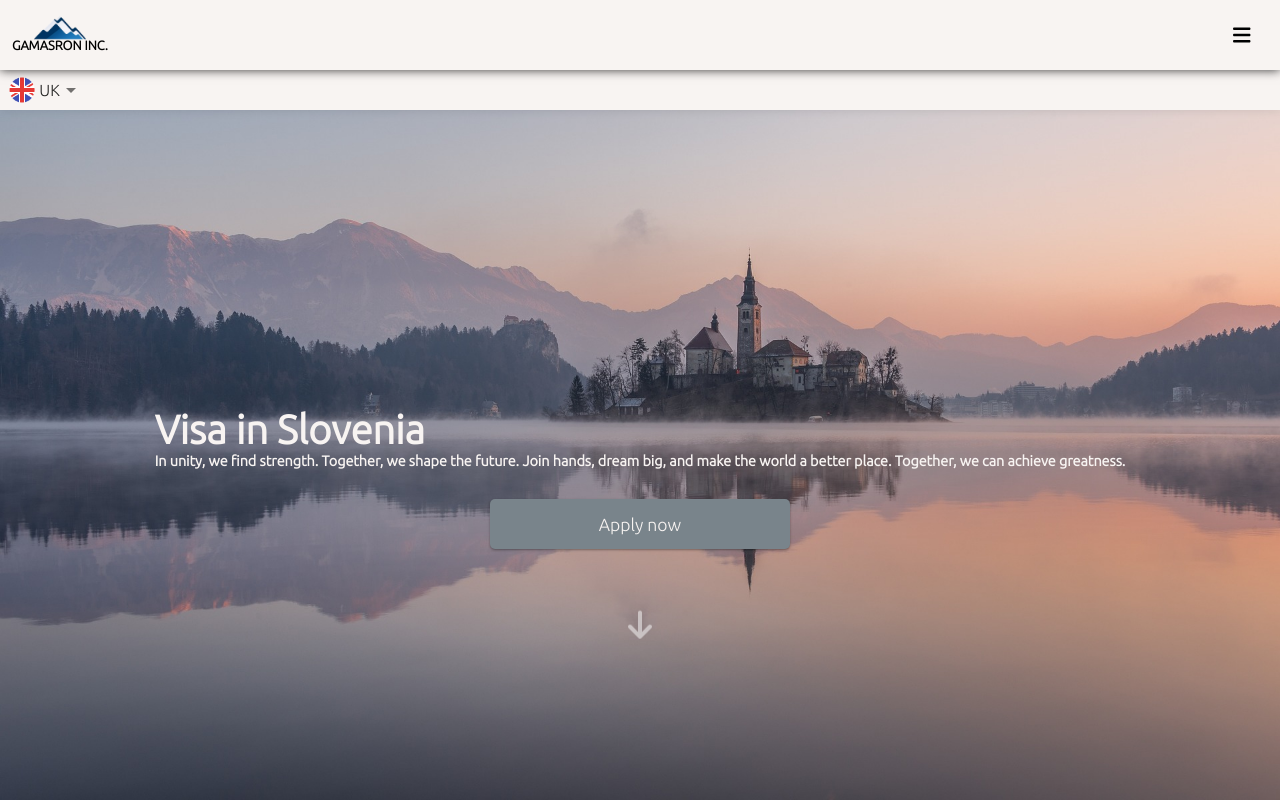
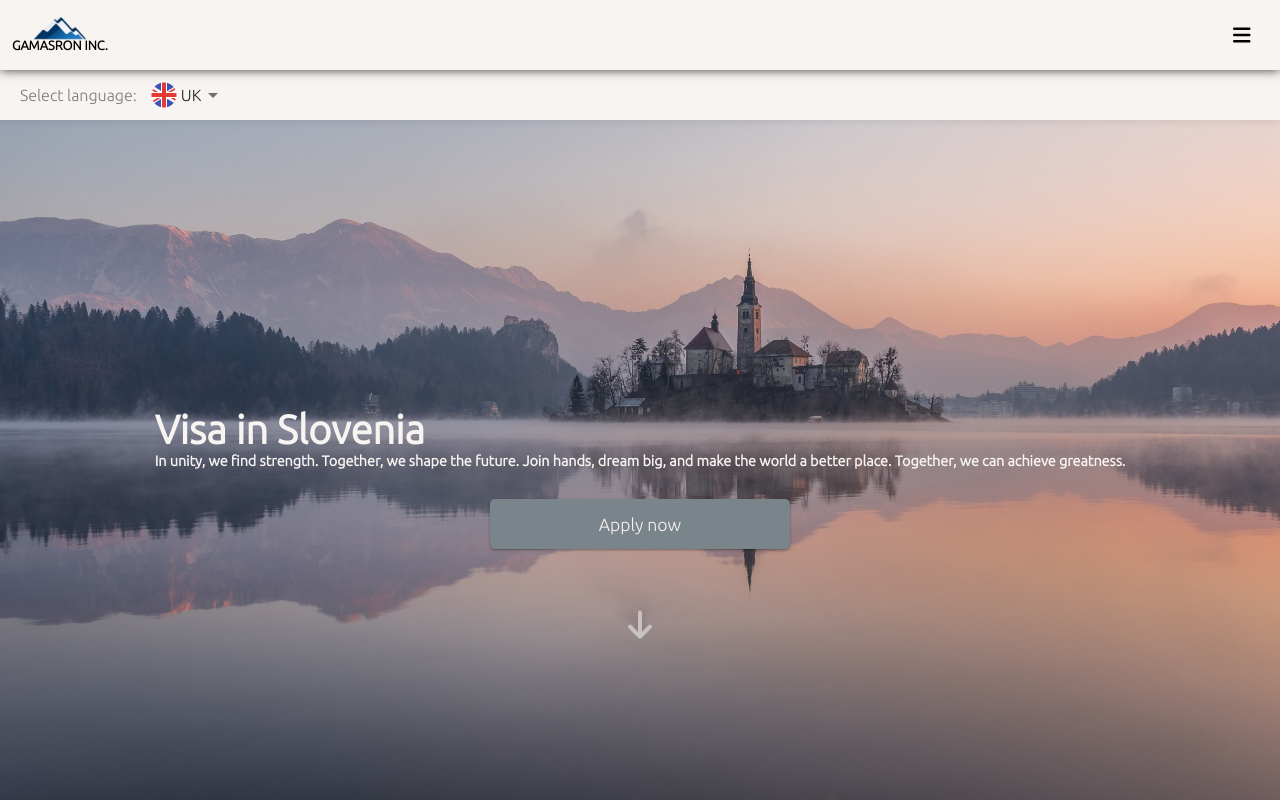
Before and after one commit to LensedStar/visacommers, a React (Create React App) app: page / in a window 1280 px wide. Shown: the top 800 px of the page. Built offline with nearby package versions, Linux system fonts and the light colour scheme.

Commit message:
UPDATE local selector

```diff
--- a/src/Components/Header/HeaderStyle.scss
+++ b/src/Components/Header/HeaderStyle.scss
@@ -148,11 +148,17 @@ header{
   }
 }
 .localSelector{
+  padding: 0 20px;
   width: 100%;
   background-color: $clr-1;
   box-shadow: 0 0 10px rgba(0, 0, 0, 0.1);
-  height: 40px;
   overflow: hidden;
+  display: flex;
+  justify-content: flex-start;
+  align-items: center;
+  .langTitle{
+    opacity: .5;
+  }
 }
 .navBtnText{
   color: $clr-1!important;
--- a/src/Components/Header/SelectLocale.jsx
+++ b/src/Components/Header/SelectLocale.jsx
@@ -15,7 +15,7 @@ import {useScroll,useMotionValueEvent} from "framer-motion";
 
 export default function SelectLocale() {
     const [lang,setLang] = useState(localStorage.getItem("lang")?localStorage.getItem("lang"):"en");
-    const {i18n} = useTranslation();
+    const {i18n,t} = useTranslation();
     const handleChange = (event) => {
         setLang(event.target.value);
         localStorage.setItem("lang",event.target.value);
@@ -31,20 +31,22 @@ export default function SelectLocale() {
          className="localSelector"
          variants={{
              hidden:{height:0},
-             visible:{height:40}
+             visible:{height:50}
          }}
          animate={showSelector ? "hidden":"visible" }
             transition={{
                 duration: .5,
             }}
      >
+         <p className="langTitle">{t("navigation.selectLang")}</p>
          <FormControl>
            <Select
            value = {lang}
            onChange={handleChange}
            sx={{
                width:90,
-               height:40
+               height:50,
+               marginLeft:"5px"
            }}
            >
                <MenuItem value="en"
--- a/src/locales/en.json
+++ b/src/locales/en.json
@@ -7,7 +7,8 @@
     "contacts": "Contacts",
     "questions": "Questions",
     "pricement": "Pricement",
-    "apply": "Apply now"
+    "apply": "Apply now",
+    "selectLang": "Select language: "
   },
   "main": {
     "title": "Visa in Slovenia",
--- a/src/locales/ru.json
+++ b/src/locales/ru.json
@@ -63,7 +63,8 @@
     "contacts": "Контакты",
     "questions": "Вопросы",
     "pricement": "Ценник",
-    "apply":"Подать заявку"
+    "apply":"Подать заявку",
+    "selectLang": "Выберете язык: "
   },
   "process": {
     "title": "Как это работает?"
--- a/src/locales/ua.json
+++ b/src/locales/ua.json
@@ -62,7 +62,8 @@
     "contacts": "Контакти",
     "questions": "Питання",
     "pricement": "Ціни",
-    "apply": "Записатись"
+    "apply": "Записатись",
+    "selectLang": "Выберете язык УКР: "
   },
   "process": {
     "title": "Процес отримання візи"
```
